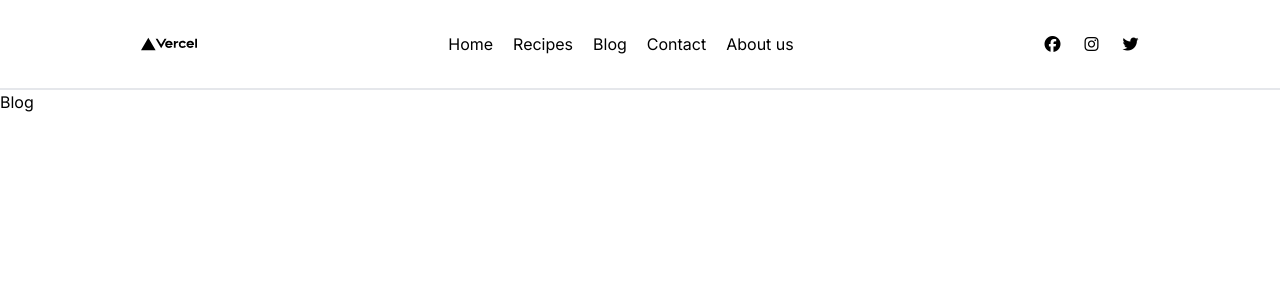
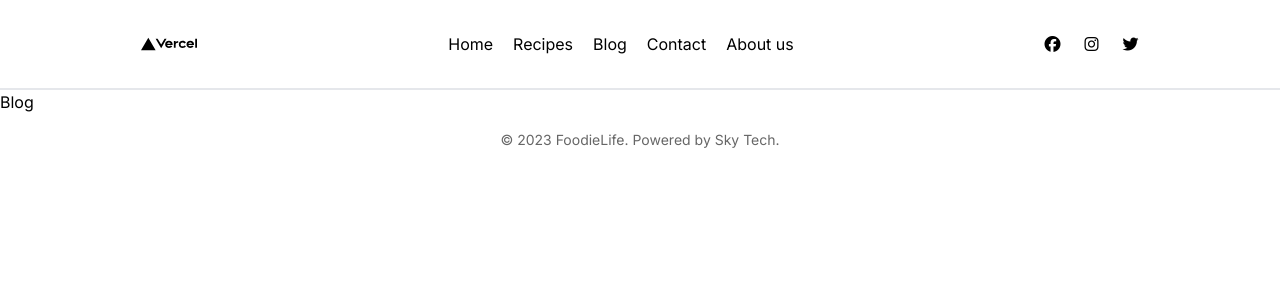
Before and after one commit to SufyanMalik90/foodielife, a Next.js app: page /blog in a window 1280 px wide. Shown: the top 300 px of the page. Built offline with nearby package versions, Linux system fonts and the light colour scheme.

Commit message:
add-footer

```diff
--- a/src/app/components/Feedback.tsx
+++ b/src/app/components/Feedback.tsx
@@ -4,17 +4,17 @@ import ImgCornerRight from "../../../public/Photo-plate.png";
 
 const Feedback = () => {
   return (
-    <div className="relative flex justify-center mb-12 md:mb-24 lg:mb-96">
+    <div className="relative flex justify-center mb-4 md:mb-4 lg:mb-4">
       <div className="w-full md:w-[720px] lg:w-[1280px] h-[242px] md:h-[322px] lg:h-[442px] bg-cyan-50 rounded-[20px] md:rounded-[40px] lg:rounded-[60px] relative overflow-hidden">
         <div className="w-full h-full flex justify-center items-center flex-col">
           <p className="text-black text-2xl md:text-4xl lg:text-5xl font-semibold font-inter">
             Deliciousness to your inbox
           </p>
-          <div className="w-[320px] md:w-[520px] lg:w-[620px] text-center text-black text-opacity-60 text-base md:text-lg lg:text-xl font-normal font-inter leading-7 mt-4 md:mt-8 lg:mt-12">
+          <div className="w-[320px] md:w-[520px] lg:w-[620px] text-center text-black text-opacity-60 text-base md:text-lg lg:text-xl font-normal font-inter leading-7 mt-4 md:mt-8 lg:mt-12 z-[1]">
             Lorem ipsum dolor sit amet, consectetuipisicing elit, sed do eiusmod
             tempor incididunt ut labore et dolore magna aliqut enim ad minim
           </div>
-          <div className="flex w-full md:w-[480px] h-20 bg-white rounded-3xl justify-between items-center px-2 mt-4 md:mt-8 lg:mt-12">
+          <div className="flex w-full md:w-[480px] h-20 bg-white rounded-3xl justify-between items-center px-2 mt-4 md:mt-8 lg:mt-12 z-[1]">
             <input
               className="w-full md:w-2/3 outline-none px-3"
               type="text"
--- /dev/null
+++ b/src/app/components/Footer.tsx
@@ -0,0 +1,14 @@
+
+const Footer = () => {
+  const currentYear = new Date().getFullYear();
+
+  return (
+    <footer className="text-black text-opacity-60 py-4 text-center">
+      <p className="text-sm">
+        © {currentYear} FoodieLife. Powered by Sky Tech.
+      </p>
+    </footer>
+  );
+};
+
+export default Footer;
--- a/src/app/layout.tsx
+++ b/src/app/layout.tsx
@@ -2,6 +2,7 @@ import type { Metadata } from 'next'
 import { Inter } from 'next/font/google'
 import './globals.css'
 import Navbar from './components/Navbar'
+import Footer from './components/Footer'
 
 const inter = Inter({ subsets: ['latin'] })
 
@@ -20,6 +21,7 @@ export default function RootLayout({
       <body className={inter.className}>
         <Navbar />
         {children}
+        <Footer />
       </body>
     </html>
   )
```
